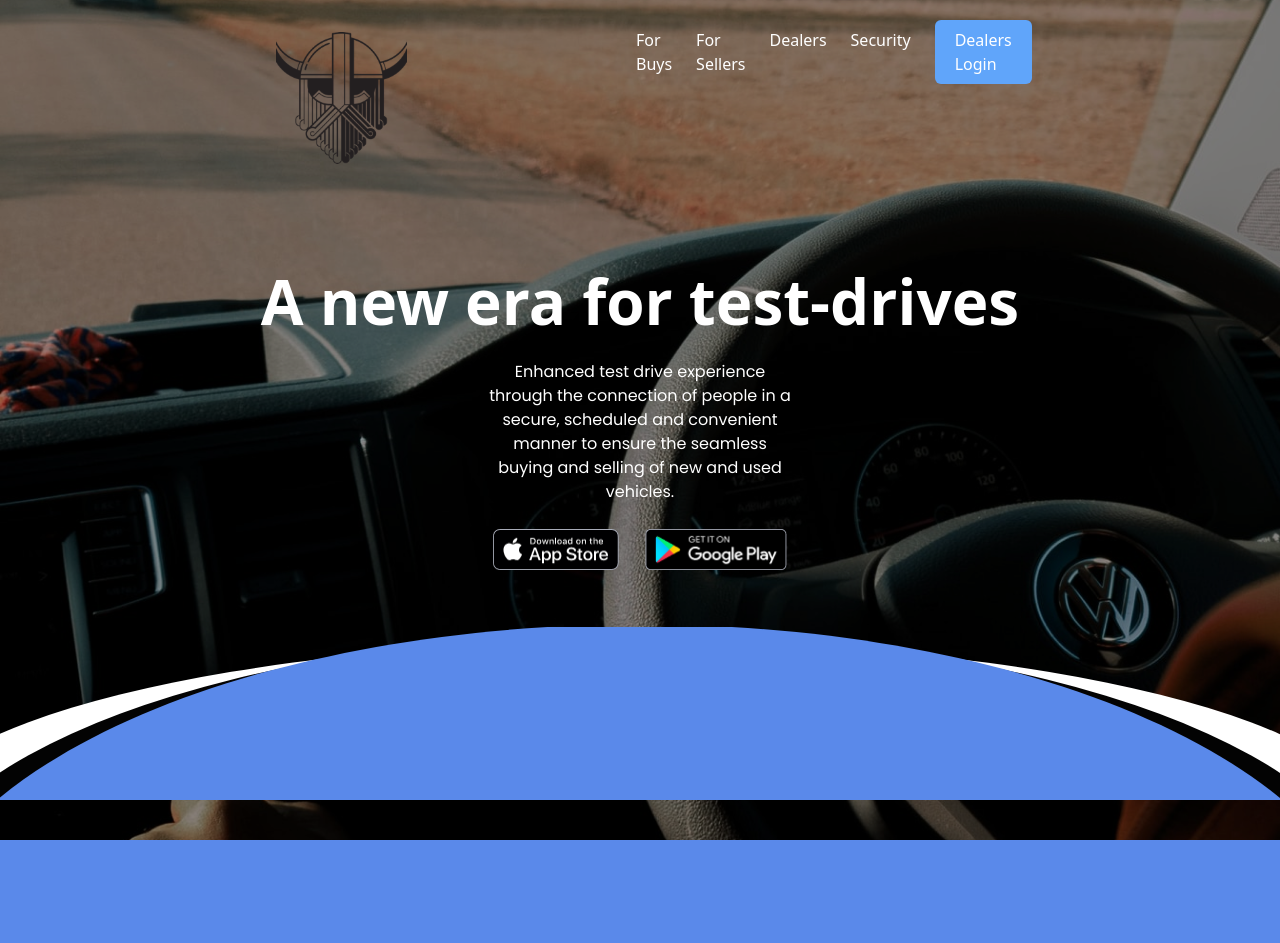
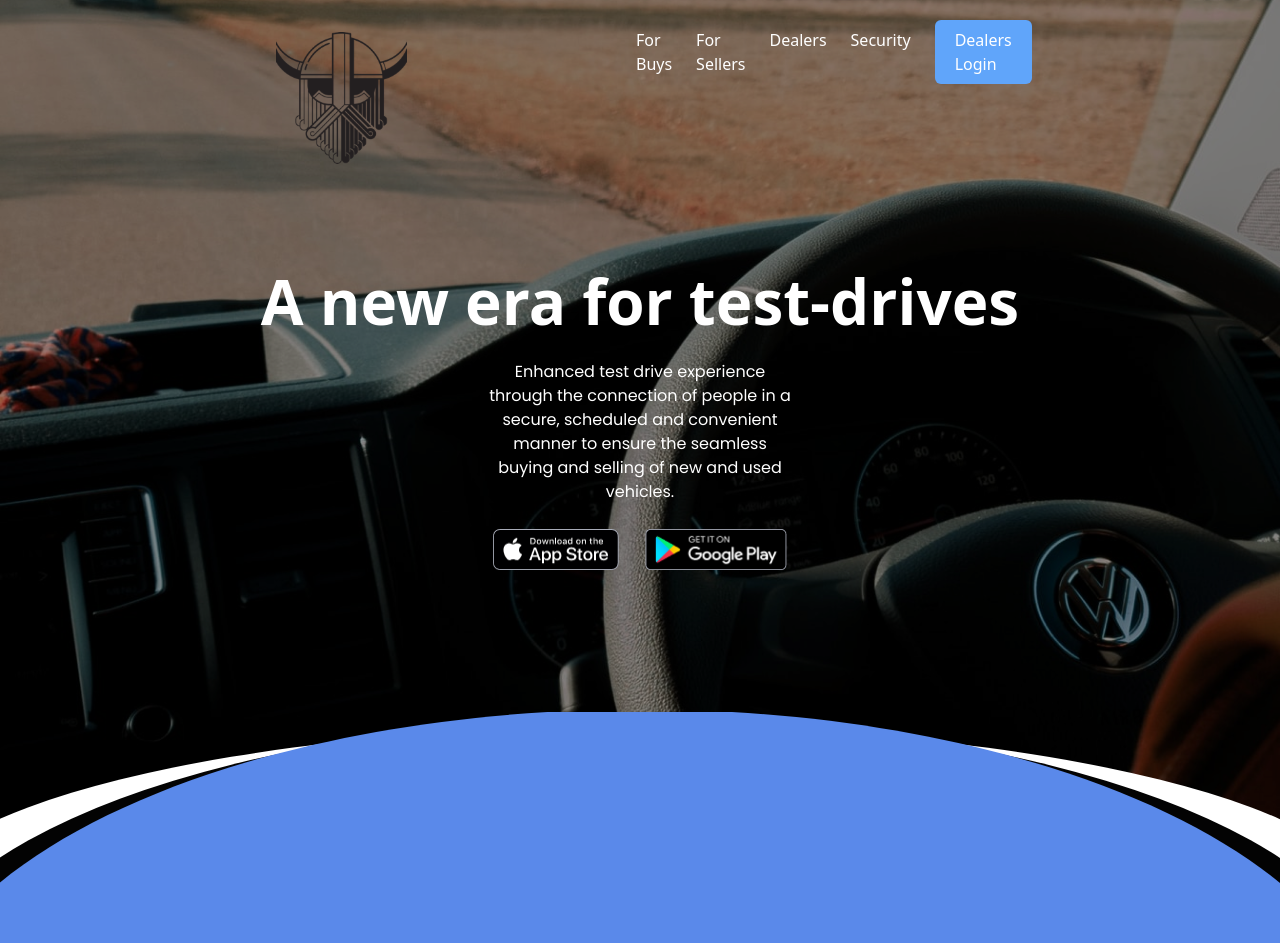
Before and after one commit to stokedproductions/luckybird, a Next.js app: page / in a window 1280 px wide. Shown: the top 943 px of the page. Built offline with nearby package versions, Linux system fonts and the light colour scheme.

Commit message:
fix blue curve

```diff
--- a/src/pages/index.tsx
+++ b/src/pages/index.tsx
@@ -56,13 +56,12 @@ const HeroSection = () => {
           </div>
         </div>
         {/* <div className='w-[50px] h-[50px] rounded-full bg-white absolute bottom-5'></div> */}
-        <div className="absolute bottom-10 lg:bottom-0 w-full" style={{
+      </div>
+      <div className="w-full -mt-[10vw]" style={{
             aspectRatio: 1920/260
           }}>
-            <Image src="/blue-top.svg" alt="blue-top" fill />
+            <Image src="/blue-top.svg" alt="blue-top" width={1920} height={260} />
         </div>
-      </div>
-
     </>
   )
 }
@@ -129,7 +128,7 @@ const Section2 = () => {
                 malesuada habitant odio eu etiam proin odio habitant. Elit felis
                 aliquam suspendisse amet nunc. Erat.
               </p>
-              <ul className="list-inside list-disc">
+              <ul className="list-disc list-inside">
                 <li className="flex gap-2 text-[16px] text-white">
                   <Image src="/Icon.svg" width={48} height={47} alt="Icon" />
                   Secure and verified registration
@@ -183,7 +182,7 @@ const Section3 = () => {
             </p>
           </div>
           <div>
-            <div className="mx-auto grid grid-cols-2 lg:grid-cols-6 gap-5 pb-10 lg:pb-0 px-5 lg:px-0">
+            <div className="grid grid-cols-2 gap-5 px-5 pb-10 mx-auto lg:grid-cols-6 lg:pb-0 lg:px-0">
               <IconCard
                 title="verified buys"
                 description="Secure and verified registration"
@@ -223,8 +222,8 @@ const Section4 = () => {
       <div className="mx-auto my-20 w-[95%] lg:w-[60%]">
         <div>
           <div className="">
-            <div className="grid grid-1 lg:grid-cols-2 items-center justify-center gap-10">
-              <div className="flex w-full flex-col items-center justify-center">
+            <div className="grid items-center justify-center gap-10 grid-1 lg:grid-cols-2">
+              <div className="flex flex-col items-center justify-center w-full">
                 <div className="mx-auto flex w-[95%] lg:w-[520px] flex-col justify-center">
                   <h3 className="mb-[25px] font-bebas text-[24px] uppercase leading-[29px] mt-10 lg:mt-0">
                     something goes wrong?
@@ -257,7 +256,7 @@ const Section4 = () => {
                   </div>
                 </div>
               </div>
-              <div className="relative flex w-full flex-col items-center justify-center">
+              <div className="relative flex flex-col items-center justify-center w-full">
                 <div className="w-[95%] lg:w-[470px]" style={{aspectRatio: 470/62}}>
                   <Image
                     src="/app2.png"
```
